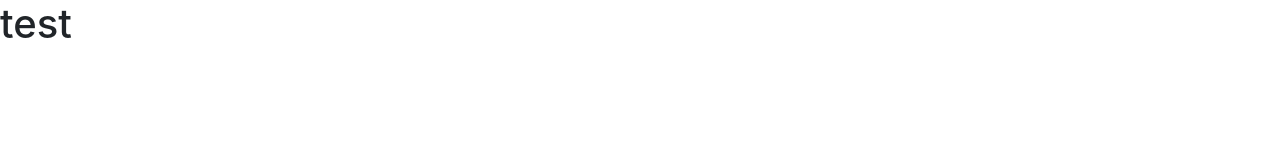
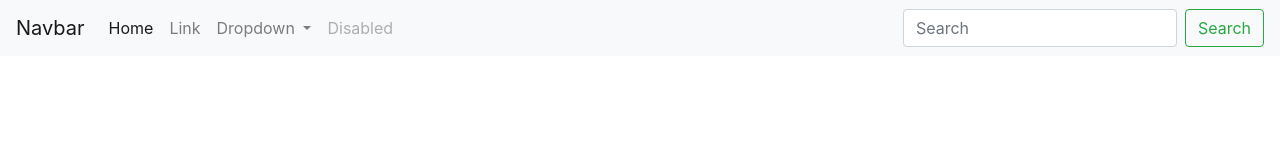
Before and after one commit to hanumancode/Bootstrap-4-Responsive-Nav-Bar, a plain HTML site: page index.html in a window 1280 px wide. Drawn offline with nearby package versions, Linux system fonts and the light colour scheme.

Commit message:
added bootstap 4 navbar component

```diff
--- a/index.html
+++ b/index.html
@@ -9,7 +9,41 @@
     <link rel="stylesheet" href="https://maxcdn.bootstrapcdn.com/bootstrap/4.0.0/css/bootstrap.min.css" integrity="sha384-Gn5384xqQ1aoWXA+058RXPxPg6fy4IWvTNh0E263XmFcJlSAwiGgFAW/dAiS6JXm" crossorigin="anonymous">
 </head>
 <body>
-    <h1>test</h1>
+    <nav class="navbar navbar-expand-lg navbar-light bg-light">
+        <a class="navbar-brand" href="#">Navbar</a>
+        <button class="navbar-toggler" type="button" data-toggle="collapse" data-target="#navbarSupportedContent" aria-controls="navbarSupportedContent" aria-expanded="false" aria-label="Toggle navigation">
+          <span class="navbar-toggler-icon"></span>
+        </button>
+
+        <div class="collapse navbar-collapse" id="navbarSupportedContent">
+          <ul class="navbar-nav mr-auto">
+            <li class="nav-item active">
+              <a class="nav-link" href="#">Home <span class="sr-only">(current)</span></a>
+            </li>
+            <li class="nav-item">
+              <a class="nav-link" href="#">Link</a>
+            </li>
+            <li class="nav-item dropdown">
+              <a class="nav-link dropdown-toggle" href="#" id="navbarDropdown" role="button" data-toggle="dropdown" aria-haspopup="true" aria-expanded="false">
+                Dropdown
+              </a>
+              <div class="dropdown-menu" aria-labelledby="navbarDropdown">
+                <a class="dropdown-item" href="#">Action</a>
+                <a class="dropdown-item" href="#">Another action</a>
+                <div class="dropdown-divider"></div>
+                <a class="dropdown-item" href="#">Something else here</a>
+              </div>
+            </li>
+            <li class="nav-item">
+              <a class="nav-link disabled" href="#">Disabled</a>
+            </li>
+          </ul>
+          <form class="form-inline my-2 my-lg-0">
+            <input class="form-control mr-sm-2" type="search" placeholder="Search" aria-label="Search">
+            <button class="btn btn-outline-success my-2 my-sm-0" type="submit">Search</button>
+          </form>
+        </div>
+      </nav>
 
     <script src="https://code.jquery.com/jquery-3.2.1.slim.min.js" integrity="sha384-KJ3o2DKtIkvYIK3UENzmM7KCkRr/rE9/Qpg6aAZGJwFDMVNA/GpGFF93hXpG5KkN" crossorigin="anonymous"></script>
     <script src="https://cdnjs.cloudflare.com/ajax/libs/popper.js/1.12.9/umd/popper.min.js" integrity="sha384-ApNbgh9B+Y1QKtv3Rn7W3mgPxhU9K/ScQsAP7hUibX39j7fakFPskvXusvfa0b4Q" crossorigin="anonymous"></script>
```
